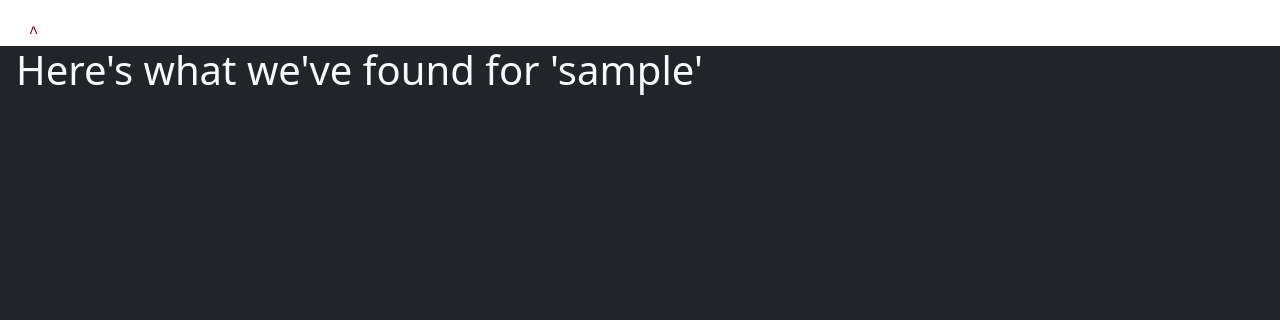
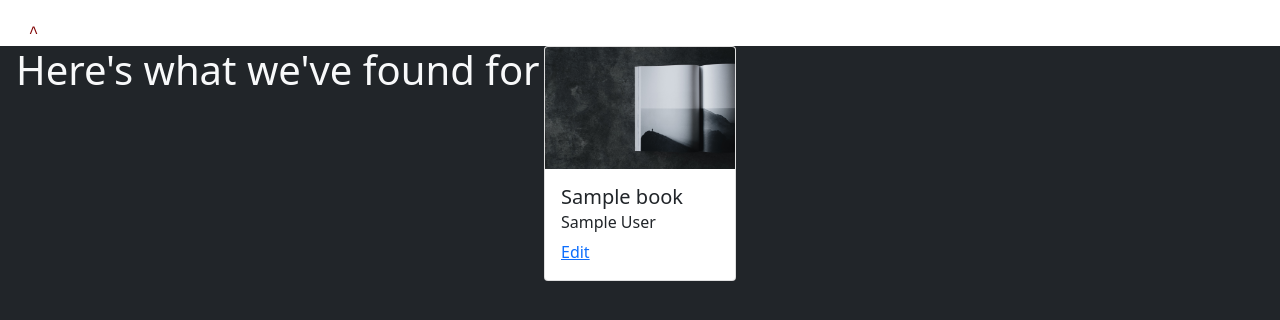
Before and after one commit to whoisyersinia/1.3-and-1.4-Assessment-Libhub, a Flask app: a page that uses website/templates/search.html in a window 1280 px wide. Shown: the part 74-394 px from the top of the page. Run offline with Flask 2, Linux system fonts and the light colour scheme; a user stored in the database is signed in; tables that the repository leaves empty hold one stand-in row (values such as "Sample post"); some libraries are stand-ins or nearby versions.

Commit message:
user profile

```diff
--- a/website/templates/borrow.html
+++ b/website/templates/borrow.html
@@ -10,7 +10,7 @@
             <div class="card-body">
               <h5 class="card-title"> {{ book.title }} </h5>
               <h6 class="card-subtitle mb-2"> {{ book.author }} </h6>
-              <h6 class="card-subtitle mb-2">Lended by <a class="text-3" href="/">{{ book.lender_username }}</a></h6>
+              <h6 class="card-subtitle mb-2">Lended by <a class="text-3" href="{{url_for('views.user', userid=book.lender_id)}}">{{ book.lender_username }}</a></h6>
             </div>
           </div>
         </div>
@@ -75,7 +75,7 @@
 
               <div class="col-4 offset-4">
                 <p class="mt-5 text-center text-light">* fields are required</p>
-                <p class="mb-3 text-muted text-center text-light">&copy; 2017-2022</p>
+                <p class="mb-3 text-muted text-center text-light">&copy; 2022</p>
               </div>
             </div>
           </form>
--- a/website/templates/dashboard/bookstatus.html
+++ b/website/templates/dashboard/bookstatus.html
@@ -1,6 +1,6 @@
 {% extends "dashboard/dashboard.html" %} {% block title %}Books Lended{% endblock %}{% block content%}
 <div>
-  <h4 class=" pt-2 fw-semibold text-dark">'{{ books.title }}' - {{ details.page }}</h4>
+  <h4 class="pt-2 fw-semibold text-dark">'{{ books.title }}' - {{ details.page }}</h4>
   <h5 class="pt-2">Requests:</h5>
   {% if details %}
     {% for detail in details.items %}
@@ -12,6 +12,8 @@
       </div>
     </div>
     {%endfor%}
+  {%else%}
+    <p>No results found</p>
   {%endif%}
 
 <div class="pagination">
--- a/website/templates/dashboard/dashboard.html
+++ b/website/templates/dashboard/dashboard.html
@@ -74,7 +74,7 @@
             <li class="nav-item">
              <span class="px-3 fw-bold"> Logged in as:</span>
              <br>
-             <span class="px-3 fs-6 fw-light">{{current_user.username}}</span>
+             <a href="{{url_for('views.user', userid=current_user.id)}}"><span class="px-3 fs-6 fw-light">{{current_user.username}}</span></a>
             </li>
 
           </ul>
--- a/website/templates/lend.html
+++ b/website/templates/lend.html
@@ -27,7 +27,7 @@
         <div class="mt-4">
           <button class="btn btn-lg btn-primary w-100" type="submit">Submit book</button>
         </div>
-        <p class="mt-5 mb-3 text-muted text-center text-light">&copy; 2017-2022</p>
+        <p class="mt-5 mb-3 text-muted text-center text-light">&copy; 2022</p>
 
       </div>
       </form>
--- a/website/templates/login.html
+++ b/website/templates/login.html
@@ -27,7 +27,7 @@
       </div>
 
       <button class="w-100 btn btn-lg btn-primary" type="submit">Sign in</button>
-      <p class="mt-5 mb-3 text-muted">&copy; 2017–2022</p>
+      <p class="mt-5 mb-3 text-muted">&copy; 2022</p>
     </form>
   </main>
 </div>
--- a/website/templates/search.html
+++ b/website/templates/search.html
@@ -2,15 +2,24 @@
 {% block content
 %}
 <body class="bg-dark">
-  <div class="container-fluid position-absolute top-30 start-0 bg-dark px-3" >
-   <h1 class="text-light">Here's what we've found for '{{searchterm}}'</h1>
+  <div class="container-fluid position-absolute top-20 start-0 bg-dark px-3" >
+    {%if results%}
+      <h1 class="text-light">Here's what we've found for '{{searchterm}}'</h1>
+    {%else%}
+      <h1 class="text-light">No results for '{{searchterm}}'</h1>
+      <h3 class="text-primary">Can't find it, lend it!</h3>
+      <div class="d-grid gap-2 d-sm-flex justify-content-sm-start">
+       <button type="button" class="btn btn-secondary btn-sm px-4" onclick="window.location.href='/lend'">Lend a Book</button>
+       <button type="button" class="btn btn-primary btn-sm px-4" onclick="window.location.href='/'">Go back</button>
+      </div>
+    {%endif%}
   </div>
 
   {% if results %}
-  <div class="container-fluid p-5 d-grid" id="library">
-    <div class="row row-cols-4 d-flex align-items-center justify-content-evenly p-0">
+  <div class="container-fluid position-absolute top-30 start-0 bg px-3">
+    <div class="position-relative d-flex align-items-start justify-content-sm-evenly col-lg-12">
     {% for result in results %}
-      <div class="card col-mb-4 p-0" style="width: 18rem;">
+      <div class="card col-mb-4 p-0" style="width: 12rem;">
         <img src="/static/images/book.jpg" class="card-img-top" alt="...">
         <div class="card-body">
           <h5 class="card-title">{{ result.title }}</h5>
--- a/website/templates/sign_up.html
+++ b/website/templates/sign_up.html
@@ -31,7 +31,7 @@
       <br>
 
       <button class="w-100 btn btn-lg btn-primary" type="submit">Create Account</button>
-      <p class="mt-5 mb-3 text-muted text-center text-light">&copy; 2017-2022</p>
+      <p class="mt-5 mb-3 text-muted text-center text-light">&copy; 2022</p>
     </form>
   </main>
 </div>
--- a/website/views.py
+++ b/website/views.py
@@ -24,15 +24,17 @@ def books():
 
 @views.route('/search/<path:searchterm>')
 def search(searchterm):
+  term = "%{}%".format(searchterm)
 
-  search = Book.query.filter_by(title=searchterm).all()
+  search = Book.query.filter((Book.title.like(term)) | (Book.author.like(term)) | Book.lender_username.like(term)).all()
 
   return render_template('search.html', user=current_user, results=search, searchterm=searchterm)
 
-@views.route('/user/<int:user_id>')
-def user(user_id):
 
-  user = User.query.get_or_404(user_id)
+@views.route('/user/<int:userid>')
+def user(userid):
+
+  user = User.query.get_or_404(userid)
 
   return render_template('user.html', user=user)
 
@@ -78,9 +80,7 @@ def status(book_id, page=1):
     .outerjoin(Borrowed_book, Borrowed_book.borrower_id==Borrower.id)\
     .add_columns(Borrower.username, Borrower.email, Borrower.phone)\
     .filter(Borrower.id == Borrowed_book.borrower_id)\
-    .paginate(page, 1, False)
-
-
+    .paginate(page, 1, False)\
 
   if current_user.id != book.lender_id:
     abort(403)
@@ -234,6 +234,9 @@ def edit(book_id):
 @login_required
 def lend():
   if request.method == 'POST':
+
+    book = Book.query.filter_by(lender_id=current_user.id).all()
+
     title = request.form.get('title')
     author = request.form.get('author')
 
```
Also changed, not shown: website/templates/user.html (+49 -0 lines).
